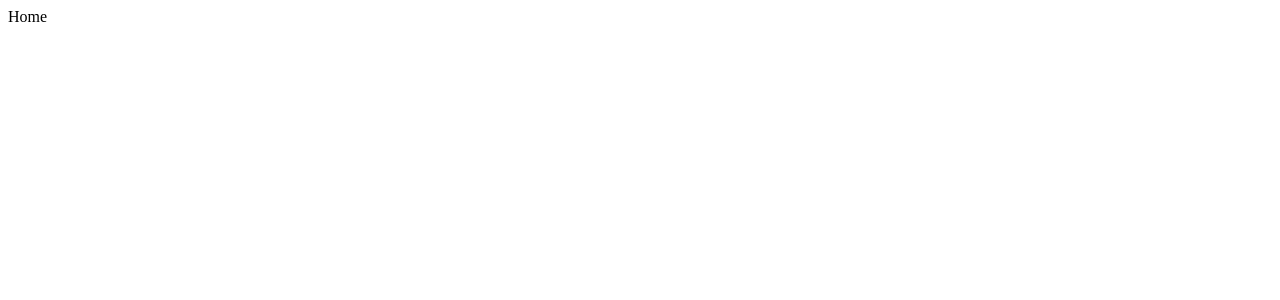
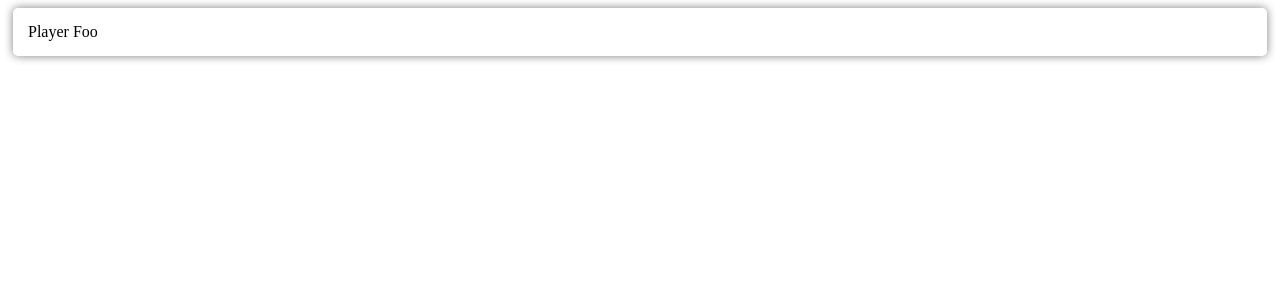
Before and after one commit to msell/warroom, a Next.js app: page / in a window 1280 px wide. Shown: the top 300 px of the page. Built offline with nearby package versions, Linux system fonts and the light colour scheme.

Commit message:
add emotion

```diff
--- a/package.json
+++ b/package.json
@@ -11,8 +11,13 @@
     "deploy": "npm run build && npm run export"
   },
   "dependencies": {
+    "@emotion/core": "^10.0.16",
+    "@emotion/styled": "^10.0.15",
     "next": "^9.0.3",
     "react": "^16.9.0",
     "react-dom": "^16.9.0"
+  },
+  "devDependencies": {
+    "babel-plugin-emotion": "^10.0.16"
   }
 }
--- a/pages/index.js
+++ b/pages/index.js
@@ -1,5 +1,16 @@
 import React from "react";
+import styled from "@emotion/styled";
 
-const Home = () => <div>Home</div>;
+const PlayerCard = styled.div`
+  border-radius: 5px;
+  box-shadow: 0 0 10px gray;
+  padding: 15px;
+  margin: 5px;
+`;
+const Home = () => (
+  <div>
+    <PlayerCard>Player Foo</PlayerCard>
+  </div>
+);
 
 export default Home;
```
Also changed, not shown: .babelrc (added), 1 other file (tests, documents, lock files or other folders).
